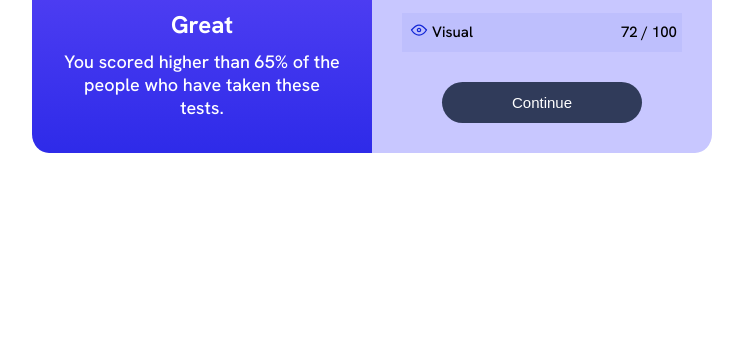
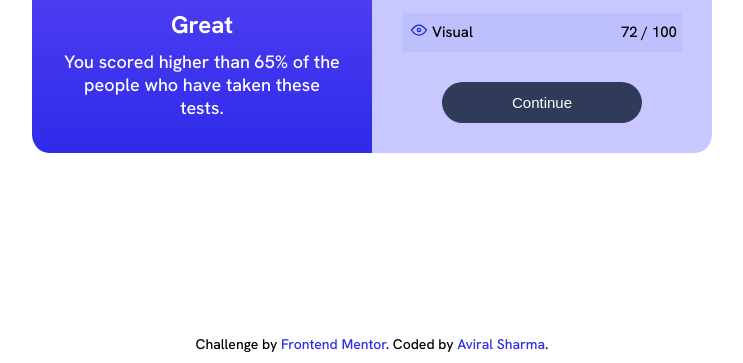
Before and after one commit to aviralsharma07/result-summary-component, a plain HTML site: page index.html in a window 1280 px wide. Shown: the part 437-800 px from the top of the page, without its empty margins (268-1011 px from the left). Drawn offline with Linux system fonts and the light colour scheme.

Commit message:
add footer

```diff
--- a/index.html
+++ b/index.html
@@ -56,8 +56,8 @@
 
     </div>
 
-    <!-- <footer>
-      <div class="attribution">Challenge by <a href="https://www.frontendmentor.io?ref=challenge" target="_blank">Frontend Mentor</a>. Coded by <a href="#">Your Name Here</a>.</div>
-    </footer> -->
+    <footer>
+      <div class="attribution">Challenge by <a href="https://www.frontendmentor.io?ref=challenge" target="_blank">Frontend Mentor</a>. Coded by <a href="https://github.com/aviralsharma07" target="_blank">Aviral Sharma</a>.</div>
+    </footer>
   </body>
 </html>
--- a/style.css
+++ b/style.css
@@ -174,6 +174,22 @@ body {
   transform: scale(1.03, 1.03);
 }
 
+/** ============== STYLING FOOTER ============== **/
+
+footer {
+  font-size: 1.4rem;
+  text-align: center;
+  padding: 10px;
+  position: fixed;
+  bottom: 0;
+  width: 100%;
+}
+
+footer a {
+  text-decoration: none;
+  color: hsl(241, 81%, 54%);
+}
+
 /** ============== MEDIA QUERIES ============== **/
 
 @media (max-width: 600px) {
```
